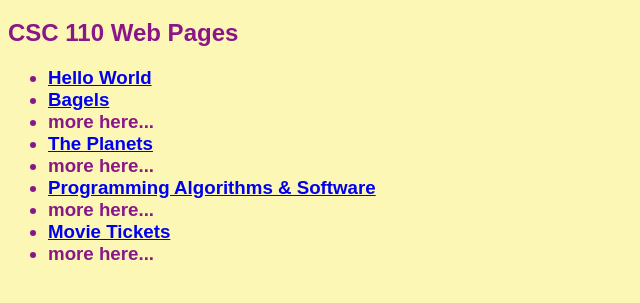
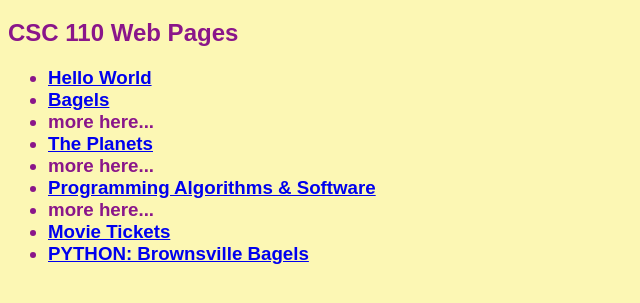
Before and after one commit to gburns-pvcc/gburns-pvcc.github.io, a plain HTML site: page index.html in a window 1280 px wide. Shown: the part 61-364 px from the top of the page, without its empty margins (0-640 px from the left). Drawn offline with Linux system fonts and the light colour scheme.

Commit message:
Update index.html

```diff
--- a/index.html
+++ b/index.html
@@ -23,7 +23,7 @@
     <li><a href = "programming.html"> Programming Algorithms & Software </a></li>
     <li>more here...</li>
     <li><a href = "tickets.py"> Movie Tickets </a></li>
-    <li>more here...</li>
+    <li><a href = "bagelscost.py"> PYTHON: Brownsville Bagels </a></li>
 </ul>
 </h3>
 </body>
```
